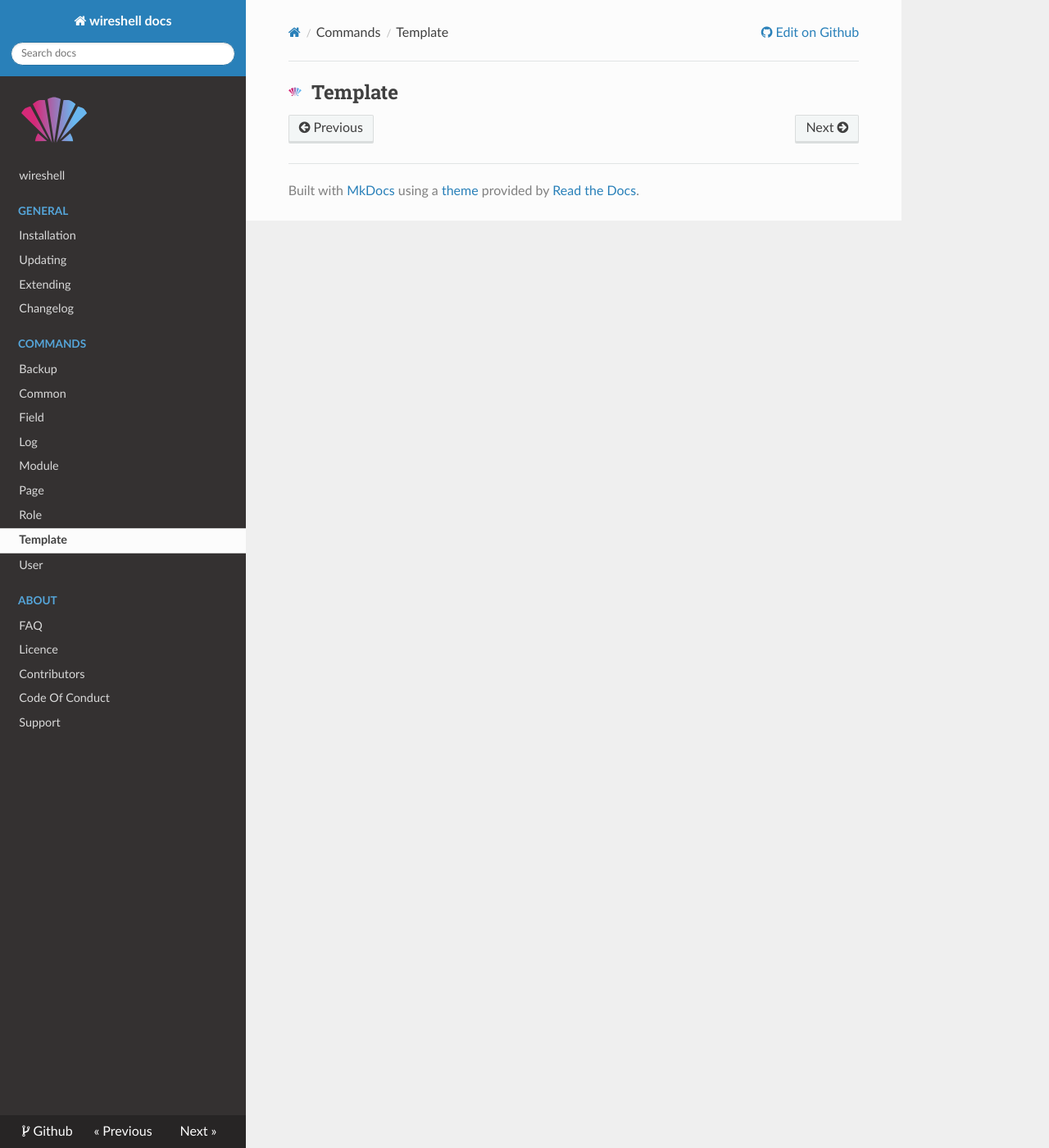
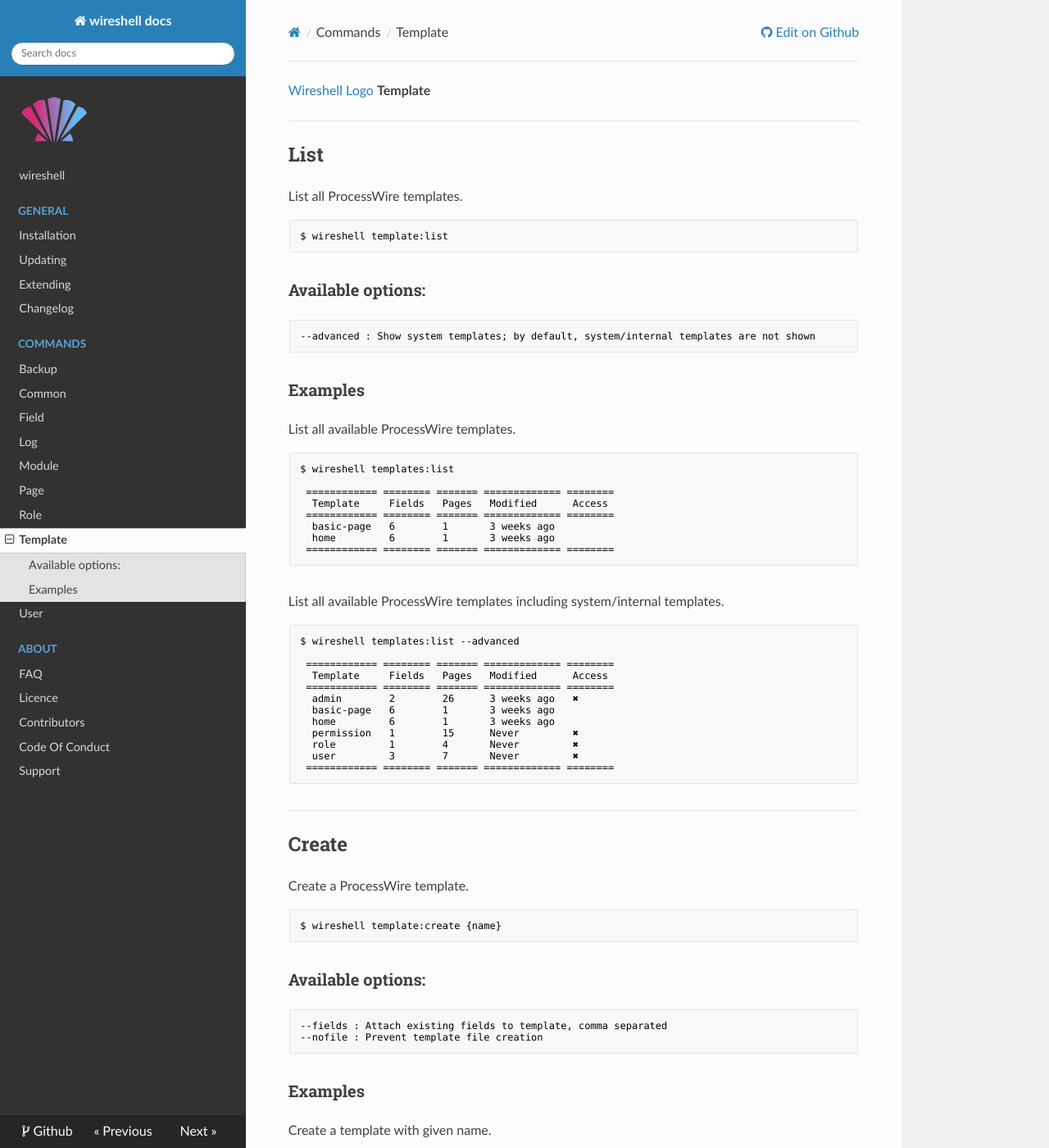
Before and after one commit to wireshell/wireshell, an MkDocs documentation site: the page built from docs/commands/template.md, in a window 1280 px wide and 1400 px high. Shown: the whole window at 82% size. Built offline with MkDocs 1.6.1, drawn with Linux system fonts in a browser that asks for light colours; nearby versions of some CDN libraries; old or Windows-style settings are respelled for this version of MkDocs; some of the changed text lies outside the part shown.

Commit message:
documentation for template commands

````diff
--- a/docs/assets/js/extra.js
+++ b/docs/assets/js/extra.js
@@ -1,23 +1,19 @@
 $(document).ready(function() {
 
-  // === FAQ
   function manipulateHtml() {
-    var contentWrapper = document.getElementsByClassName('rst-content')[0];
-    var headlines = contentWrapper.getElementsByTagName('blockquote');
+    var $headlines = $('.rst-content').find('blockquote');
 
-    for (index = 0; index < headlines.length; ++index) {
-      var answer = $(headlines[index]).nextUntil('hr');
-      headlines[index].className = 'question';
-      headlines[index].insertAdjacentHTML('afterend', '<div class="answer"></div>');
+    $headlines.each(function() {
+      var $this = $(this);
+      var answer = $this.nextUntil('hr');
+      var $wrapper = $('<div class="answer">');
 
-      var wrapper = headlines[index].nextElementSibling;
+      $wrapper.append(answer);
+      $this.addClass('question');
+      $this.after($wrapper);
+    });
 
-      for (key = 0; key < answer.length; ++key) {
-        wrapper.appendChild(answer[key]);
-      }
-    }
-
-    toggleSlideState($(headlines));
+    toggleSlideState($headlines);
   }
 
   function toggleSlideState($headlines) {
@@ -28,12 +24,14 @@ $(document).ready(function() {
 
     $headlines.on('click', function() {
       var $this = $(this);
+
       $this.next().slideToggle();
       $this.toggleClass('question--active');
     });
 
   }
 
+  // === FAQ
   manipulateHtml();
 
 });
--- a/docs/commands/template.md
+++ b/docs/commands/template.md
@@ -1 +1,142 @@
-![Wireshell Logo](/assets/img/favicon-16x16.png){.logo} **Template**
+[Wireshell Logo](/assets/img/favicon-16x16.png){.logo} **Template**
+
+---
+
+## List
+
+List all ProcessWire templates.
+
+```sh
+$ wireshell template:list
+```
+
+### Available options:
+
+```sh
+--advanced : Show system templates; by default, system/internal templates are not shown
+```
+
+### Examples
+
+List all available ProcessWire templates.
+
+```sh
+$ wireshell templates:list
+
+ ============ ======== ======= ============= ========
+  Template     Fields   Pages   Modified      Access
+ ============ ======== ======= ============= ========
+  basic-page   6        1       3 weeks ago
+  home         6        1       3 weeks ago
+ ============ ======== ======= ============= ========
+```
+
+List all available ProcessWire templates including system/internal templates.
+
+```sh
+$ wireshell templates:list --advanced
+
+ ============ ======== ======= ============= ========
+  Template     Fields   Pages   Modified      Access
+ ============ ======== ======= ============= ========
+  admin        2        26      3 weeks ago   ✖
+  basic-page   6        1       3 weeks ago
+  home         6        1       3 weeks ago
+  permission   1        15      Never         ✖
+  role         1        4       Never         ✖
+  user         3        7       Never         ✖
+ ============ ======== ======= ============= ========
+```
+
+---
+
+## Create
+
+Create a ProcessWire template.
+
+```sh
+$ wireshell template:create {name}
+```
+
+### Available options:
+
+```sh
+--fields : Attach existing fields to template, comma separated
+--nofile : Prevent template file creation
+```
+
+### Examples
+
+Create a template with given name.
+
+```sh
+$ wireshell template:create new-template
+```
+
+Create a template with given name but prevent template file creation.
+
+```sh
+$ wireshell template:create new-template --nofile
+```
+
+Create a template with given name and assign some fields.
+
+```sh
+$ wireshell template:create new-template --fields=images,headline,body
+```
+
+---
+
+## Delete
+
+Delete one or more ProcessWire templates.
+
+```sh
+$ wireshell template:delete {template},{template}
+```
+
+### Available options:
+
+```sh
+--nofile : Prevent template file deletion
+```
+
+### Examples
+
+Delete template and belonging file.
+
+```sh
+$ wireshell template:delete basic-page
+```
+
+Delete template but keep belonging file.
+
+```sh
+$ wireshell template:delete basic-page --nofile
+```
+
+---
+
+## Fields
+
+Assign given fields to a given template.
+
+```sh
+$ wireshell template:fields {template}
+```
+
+### Available options:
+
+```sh
+--fields : Attach existing fields to template, comma separated
+```
+
+### Examples
+
+Assign existing fields to template.
+
+```sh
+$ wireshell template:fields basic_page --fields=images,headline,body
+```
+
+---
````
Also changed, not shown: docs/commands/module.md (+2 -0 lines).
